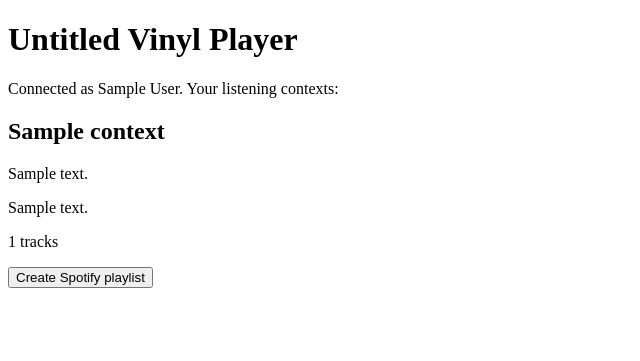
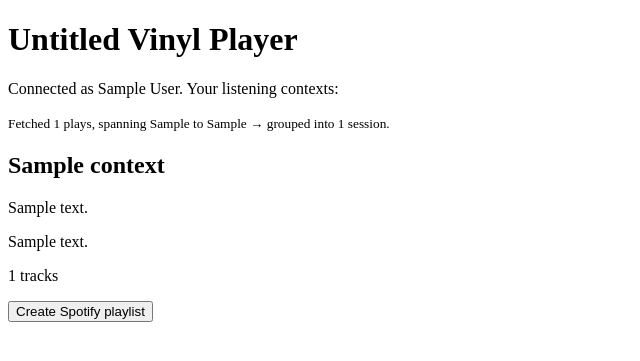
Before and after one commit to azurem1nd/neela-narayan-capstone, a Flask app: template templates/contexts.html in a window 1280 px wide. Shown: the top 361 px of the page, without its empty margins (0-640 px from the left). Run offline with Flask 3, Linux system fonts and the light colour scheme; the template is opened without the code that fills it: most values are stand-ins (such as "Sample title", 1, 10 or a date in 2020).

Commit message:
Add a raw play/session count summary to /analyze
Surfaces total plays fetched, the time span they cover, and how many
sessions that became, above the context cards -- lets a user see
directly why a given /analyze result looks the way it does (e.g. a
narrow or clustered fetch window), without needing account access from
outside to explain it.

Co-Authored-By: Claude Sonnet 5 <noreply@anthropic.com>

```diff
--- a/app.py
+++ b/app.py
@@ -114,6 +114,10 @@ def analyze():
         "contexts.html",
         display_name=me.get("display_name") or me["id"],
         contexts=contexts,
+        total_plays=len(plays),
+        first_played=plays[0]["played_at"] if plays else None,
+        last_played=plays[-1]["played_at"] if plays else None,
+        session_count=len(contexts),
     )
 
 
--- a/templates/contexts.html
+++ b/templates/contexts.html
@@ -4,6 +4,12 @@
 <body>
   <h1>Untitled Vinyl Player</h1>
   <p>Connected as {{ display_name }}. Your listening contexts:</p>
+
+  {% if total_plays %}
+    <p><small>Fetched {{ total_plays }} plays, spanning {{ first_played }} to {{ last_played }} → grouped into {{ session_count }} session{{ 's' if session_count != 1 }}.</small></p>
+  {% else %}
+    <p><small>Fetched 0 plays.</small></p>
+  {% endif %}
 
   {% for context in contexts %}
     <div>
```
